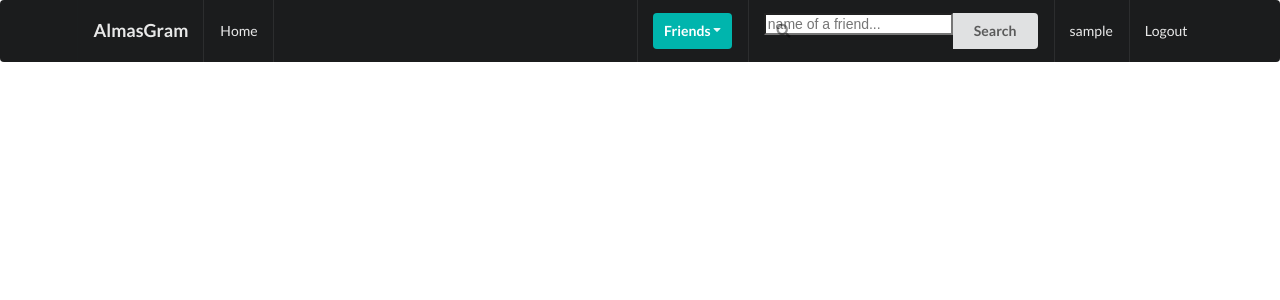
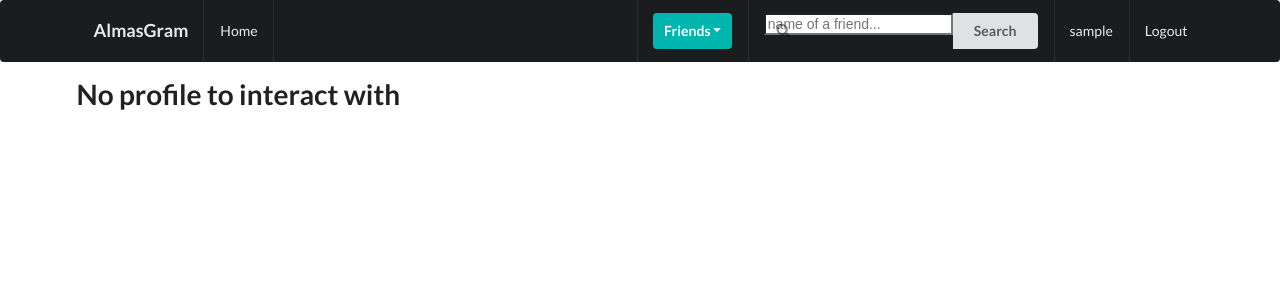
Before and after one commit to bagheriAlmas/django-social-media, a Django app: page /profiles/profiles-list/ in a window 1280 px wide. Shown: the top 300 px of the page. Run offline with Django 4.2, Linux system fonts and the light colour scheme; the visitor is signed in with stand-in values (Sample User, id 1); data comes from the database, SQL or seed files in the repository; some libraries are stand-ins or nearby versions.

Commit message:
redesign profile-list.html template

```diff
--- a/templates/profiles/profile-list.html
+++ b/templates/profiles/profile-list.html
@@ -3,9 +3,49 @@
     All Profiles
 {% endblock %}
 {% block content %}
-    <ul>
-        {% for user in qs %}
-            <li>{{ user }}</li>
-        {% endfor %}
-    </ul>
+    {% if is_empty %}
+        <h1>No profile to interact with</h1>
+    {% endif %}
+    {% for profile in object_list %}
+        <div class="ui segment">
+            <div class="ui grid">
+                <div class="row">
+                    <div class="three wide column">
+                        <img class="ui small circular image" src="{{ profile.avatar.url }}">
+                    </div>
+                    <div class="thirteen wide column">
+                        <h3>{{ profile.user }}</h3>
+                        <p>{{ profile.bio }}</p>
+                        <button class="ui primary button">See Profile</button>
+
+                        {% if profile.user not in relationship_receiver and profile.user not in relationship_sender %}
+                            <form action="" method="POST">
+                                {% csrf_token %}
+                                <input type="hidden" name="profile_pk" value="{{ profile.pk }}">
+                                <button type="submit" class="ui positive basic button">
+                                    <i class="plus square icon"></i> Follow
+                                </button>
+                            </form>
+                        {% endif %}
+
+                        {% if profile.user in relationship_receiver and request.user not in profile.friends.all %}
+                            <button type="submit" class="ui disabled button">
+                                <i class="user icon"></i> Pending
+                            </button>
+                        {% endif %}
+
+                        {% if request.user in profile.friends.all %}
+                            <form action="" method="POST">
+                                {% csrf_token %}
+                                <input type="hidden" name="profile_pk" value="{{ profile.pk }}">
+                                <button type="submit" class="ui negative basic button">
+                                    <i class="minus square icon "></i> Unfollow
+                                </button>
+                            </form>
+                        {% endif %}
+                    </div>
+                </div>
+            </div>
+        </div>
+    {% endfor %}
 {% endblock %}
```
